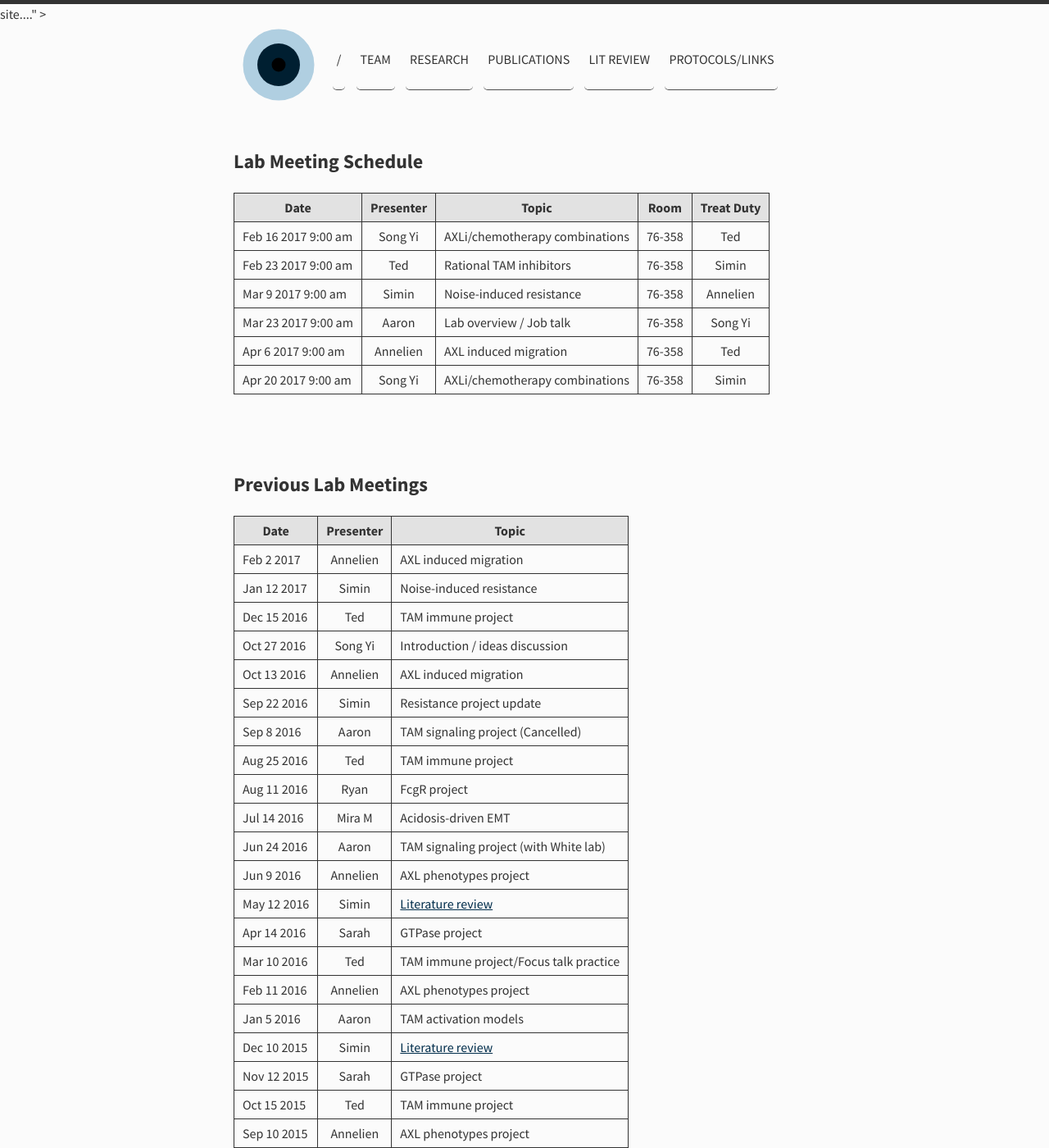
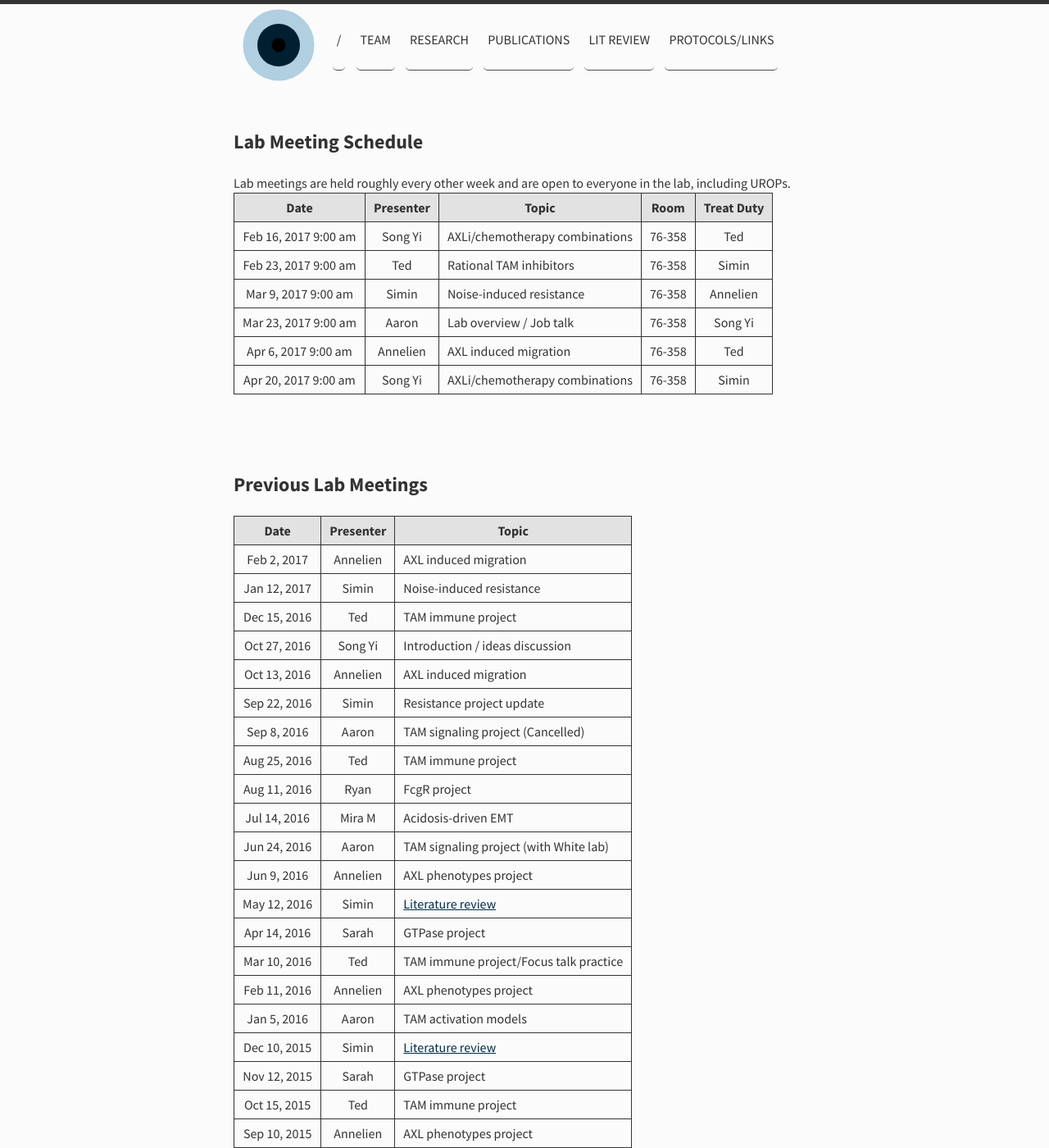
Before and after one commit to meyer-lab/asmlab.org, a Jekyll site: the page built from team/lab_meeting.html, in a window 1280 px wide and 1400 px high. Shown: the whole window at 82% size. Built offline with Jekyll 4.4.1, drawn with Linux system fonts in a browser that asks for light colours; nearby versions of some CDN libraries; Markdown is read by kramdown in place of the engine named in the settings; comment, search, counter and statistics services are not loaded; some of the changed text lies outside the part shown.

Commit message:
Maybe done

```diff
--- a/team/lab_meeting.html
+++ b/team/lab_meeting.html
@@ -4,6 +4,8 @@ title: Lab Meeting Schedule
 ---
 
 <h2>Lab Meeting Schedule</h2>
+
+Lab meetings are held roughly every other week and are open to everyone in the lab, including UROPs.
 
 {% assign future_meet = (site.data.meetings | sort: 'date' | where_exp:'item', "item.date > site.time") %}
 {% assign past_meet =   (site.data.meetings | sort: 'date' | reverse | where_exp:'item', "item.date < site.time") %}
@@ -18,7 +20,7 @@ title: Lab Meeting Schedule
   </thead></tr>
   {% for meeting in future_meet %}
   <tr>
-    <td>{{meeting.date | date: "%b %-d %Y %-I:%M %P"}}</td>
+    <td style="text-align: center">{{meeting.date | date: "%b %-d, %Y %-I:%M %P"}}</td>
     <td style="text-align: center">{{meeting.presenter}}</td>
     <td>{{meeting.topic}}</td>
     <td>{{meeting.room}}</td>
@@ -41,9 +43,11 @@ title: Lab Meeting Schedule
   </thead></tr>
   {% for meeting in past_meet %}
   <tr>
-    <td>{{meeting.date | date: "%b %-d %Y"}}</td>
+    <td style="text-align: center">{{meeting.date | date: "%b %-d, %Y"}}</td>
     <td style="text-align: center">{{meeting.presenter}}</td>
     <td>{{meeting.topic}}</td>
   </tr>
   {% endfor %}
 </table>
+
+<br />
```
Also changed, not shown: .travis.yml.
